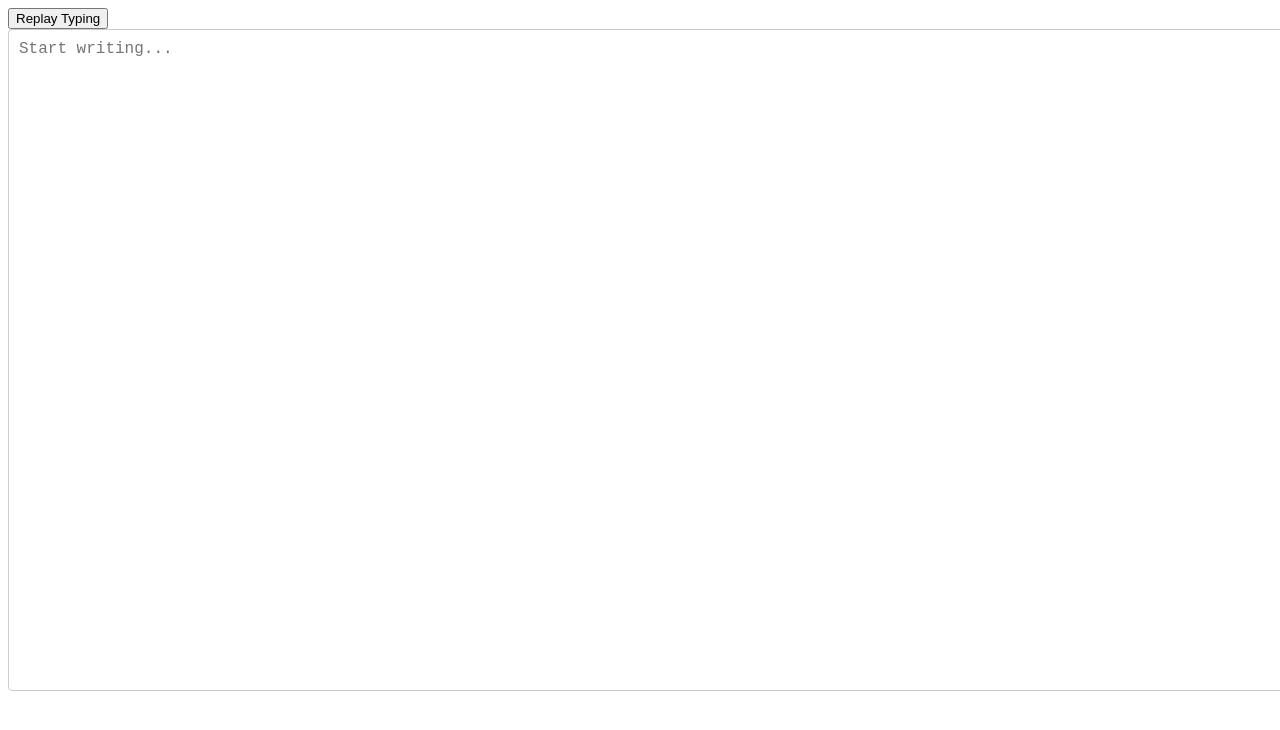
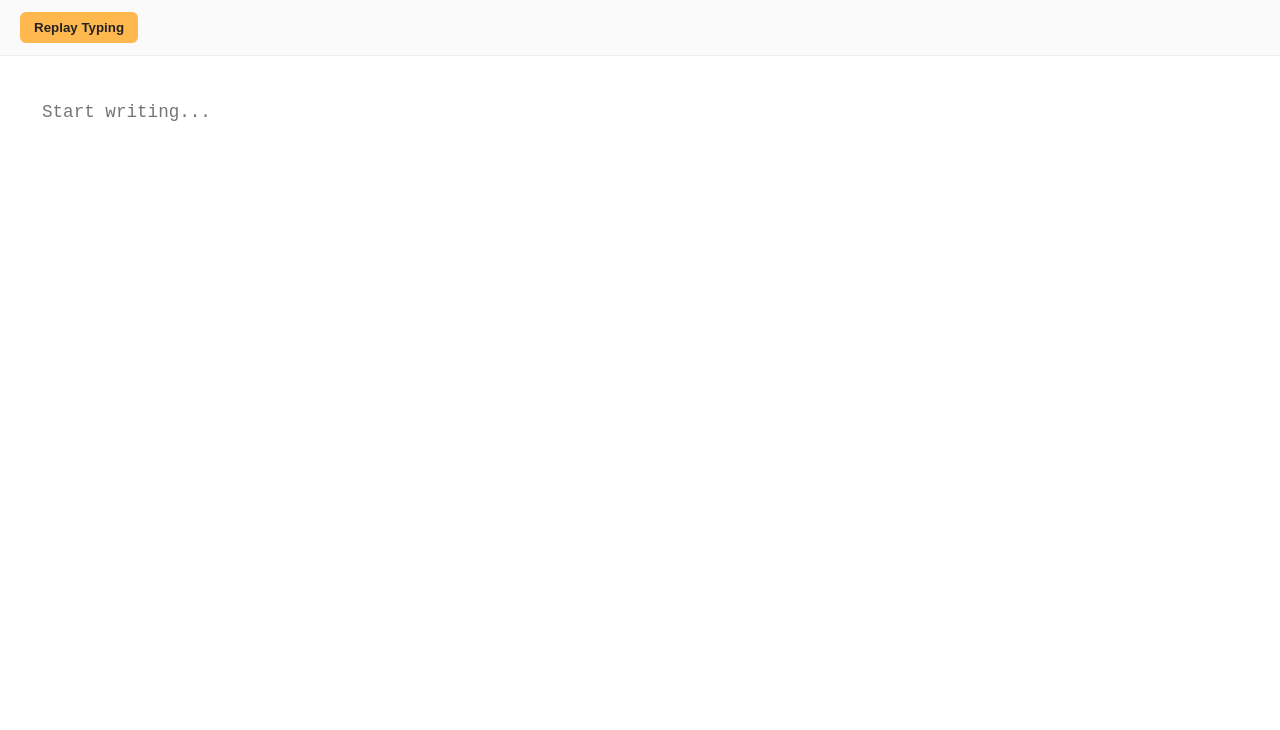
Before and after one commit to emilyscherny-create/Infraread, a React app in the folder src/: page / in a window 1280 px wide. Shown: the top 730 px of the page. Built offline with nearby package versions, Linux system fonts and the light colour scheme; the HTML template or start-up script is replaced by a standard one.

Commit message:
Update app.css for layout and style improvements
Refactor CSS styles for app layout and components.

```diff
--- a/src/app.css
+++ b/src/app.css
@@ -1,96 +1,83 @@
-/* --- General app container --- */
+body, html, #root {
+  margin: 0;
+  padding: 0;
+  height: 100%;
+  background: #ffffff;
+  font-family: "Inter", sans-serif;
+  color: #222;
+}
+
 .app-container {
   display: flex;
   flex-direction: column;
-  height: 100vh;
-  background-color: #ffffff; /* light background instead of black */
-  color: #333333; /* dark text for readability */
-  font-family: Arial, sans-serif;
+  height: 100%;
+  width: 100%;
 }
 
-/* --- Header --- */
-.app-header {
-  display: flex;
-  justify-content: space-between;
-  align-items: center;
-  padding: 10px 20px;
-  background-color: #f5f5f5; /* light header */
-  border-bottom: 1px solid #ddd;
+.toolbar {
+  padding: 12px 20px;
+  border-bottom: 1px solid #eee;
+  background: #fafafa;
 }
 
-.app-title .highlight-orange {
-  color: orange;
+.toolbar button {
+  background: #ffb84d;
+  border: none;
+  border-radius: 6px;
+  padding: 8px 14px;
+  font-weight: 600;
+  cursor: pointer;
+  color: #222;
+  transition: background 0.2s ease;
 }
 
-/* --- Main area --- */
-.app-main {
-  display: flex;
-  flex: 1;
-  padding: 20px;
-  gap: 20px;
+.toolbar button:hover {
+  background: #ffa733;
 }
 
-/* Writing area takes most space */
 .writing-area {
-  flex: 3; /* 3/4 of the main area */
+  position: relative;
+  flex: 1;
+  padding: 40px;
+  display: flex;
+  justify-content: center;
+  align-items: flex-start;
+  background: #fff;
+  overflow: auto;
 }
 
-.writing-area textarea {
-  width: 100%;
-  height: 80vh; /* fill most of vertical space */
-  font-size: 16px;
-  padding: 10px;
-  border: 1px solid #ccc;
-  border-radius: 4px;
-  resize: vertical;
-  background-color: #ffffff; /* white background */
-  color: #333333;
+.overlay {
+  position: absolute;
+  top: 40px;
+  left: 40px;
+  right: 40px;
+  bottom: 40px;
+  white-space: pre-wrap;
+  word-wrap: break-word;
+  font-size: 1.1rem;
+  line-height: 1.6;
+  z-index: 1;
+  pointer-events: none;
 }
 
-/* --- Side panel --- */
-.side-panel {
-  flex: 1; /* 1/4 of the main area */
-  display: flex;
-  flex-direction: column;
-  gap: 20px;
+.overlay span {
+  transition: background-color 0.3s ease;
+  border-radius: 2px;
 }
 
-/* Energy map panel */
-.energy-map {
-  background-color: #fafafa;
-  padding: 10px;
-  border-radius: 4px;
-  border: 1px solid #ddd;
+textarea {
+  position: relative;
+  z-index: 2;
+  background: transparent;
+  color: transparent;
+  caret-color: #ff9f00;
+  border: none;
+  resize: none;
+  width: 100%;
+  height: 100%;
+  font-size: 1.1rem;
+  line-height: 1.6;
+  outline: none;
+  white-space: pre-wrap;
+  word-wrap: break-word;
 }
-
-.energy-bars {
-  display: flex;
-  align-items: flex-end;
-  gap: 2px;
-  height: 150px;
-}
-
-.energy-bar {
-  width: 8px;
-  background: lightgray; /* inactive bars */
-  transition: background 0.2s;
-}
-
-/* Active bars */
-.energy-bar[style*="orange"] {
-  background: orange;
-}
-
-/* Replay panel */
-.replay-controls {
-  background-color: #fafafa;
-  padding: 10px;
-  border-radius: 4px;
-  border: 1px solid #ddd;
-}
-
-.replay-controls button {
-  padding: 6px 12px;
-  font-size: 14px;
-  cursor: pointer;
-}
```
